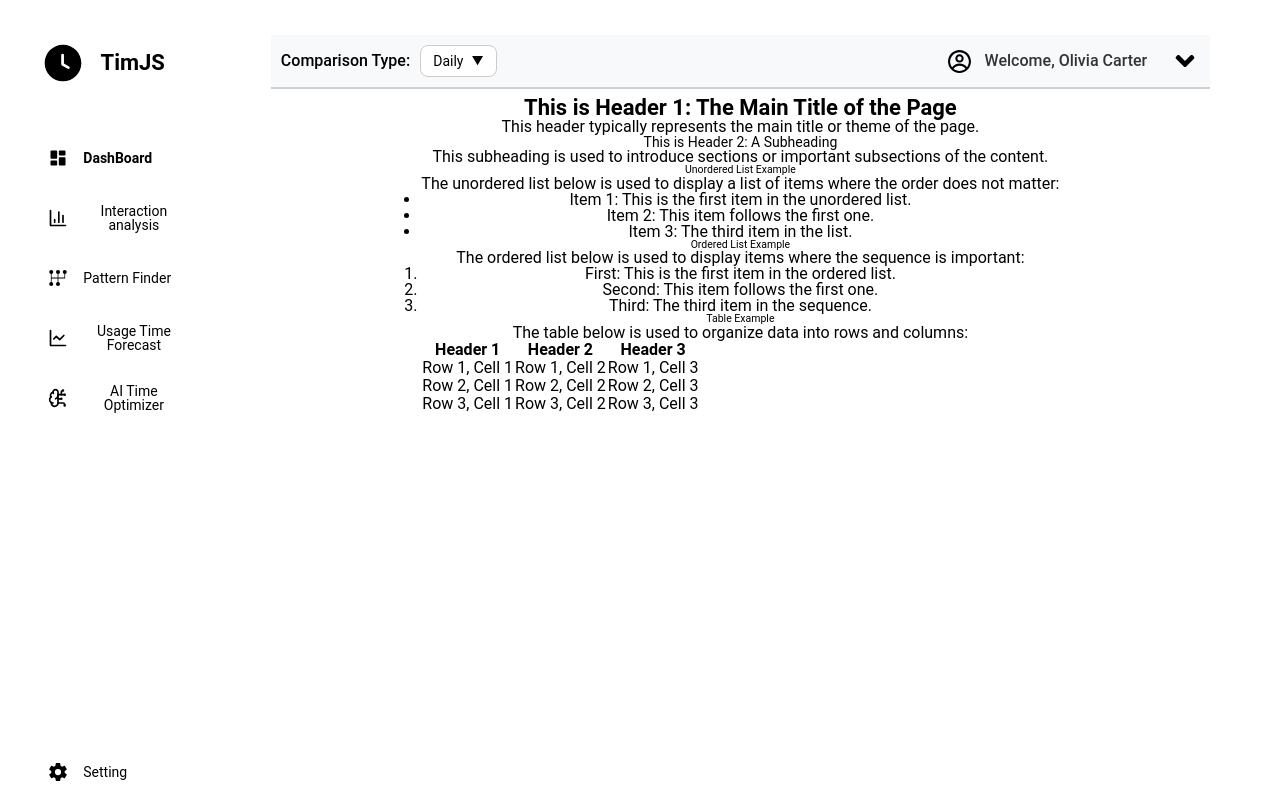
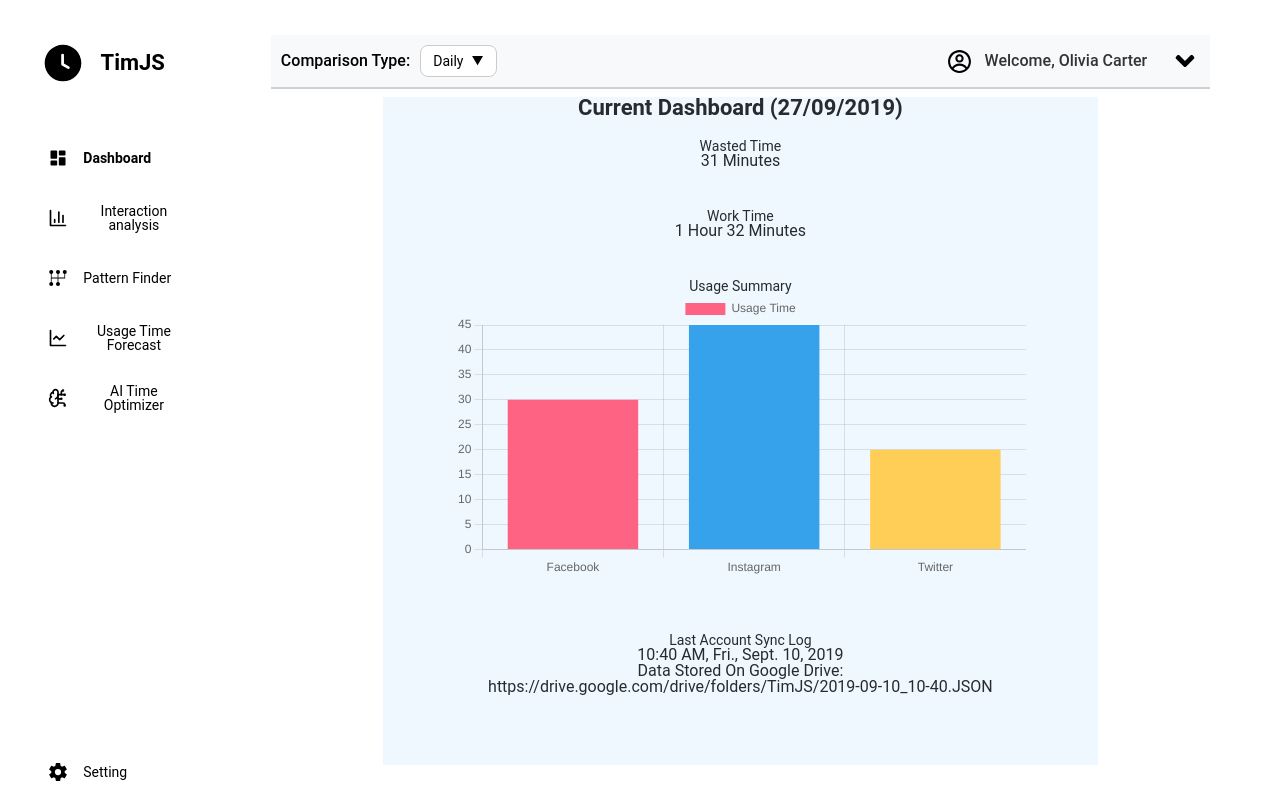
Before and after one commit to MohammedKamalAlsyd/TimJS, a React (Vite) app in the folder TimJS/: page /dashboard in a window 1280 px wide. Built offline with nearby package versions, Linux system fonts and the light colour scheme.

Commit message:
Fix Reference Warning in Header

```diff
--- a/TimJS/src/assets/components/Header.jsx
+++ b/TimJS/src/assets/components/Header.jsx
@@ -7,7 +7,6 @@
 const Header = () => {
   const [showDropdown, setShowDropdown] = useState(false);
   const dropdownRef = useRef(null); // Ref for dropdown
-  const iconRef = useRef(null); // Ref for FaAngleDown
 
   // Custom select dropdown states
   const [selectedOption, setSelectedOption] = useState('daily');
@@ -33,9 +32,7 @@
   const handleClickOutside = (event) => {
     if (
       dropdownRef.current &&
-      !dropdownRef.current.contains(event.target) &&
-      iconRef.current &&
-      !iconRef.current.contains(event.target)
+      !dropdownRef.current.contains(event.target)
     ) {
       setShowDropdown(false);
       setShowOptions(false);
@@ -75,7 +72,6 @@
         <CgProfile fontSize={'25px'} />
         <h2>Welcome, Olivia Carter</h2>
         <FaAngleDown
-          ref={iconRef}
           className={`dropdown-icon ${showDropdown ? 'dropdown-icon-active' : ''}`} // Rotate icon when active
           fontSize={'30px'}
           onClick={toggleDropdown}
--- a/TimJS/src/assets/components/Sidebar.jsx
+++ b/TimJS/src/assets/components/Sidebar.jsx
@@ -51,7 +51,7 @@
 
           <SidebarItem
             icon={RiDashboardFill}
-            title="DashBoard"
+            title="Dashboard"
             active={activeItem === '/dashboard'}
           />
 
--- /dev/null
+++ b/TimJS/src/assets/pages/HomePage.jsx
@@ -0,0 +1,76 @@
+import React from 'react';
+import styled from 'styled-components';
+import { Bar } from 'react-chartjs-2';
+import 'chart.js/auto';
+
+const PageContainer = styled.div`
+  font-family: Roboto, Inter, sans-serif;
+  color: #272B30;
+  text-align: center;
+  background-color: aliceblue;
+  height: 100vh;
+  display: flex;
+  flex-direction: column;
+  align-items: center;
+  overflow-y: auto;
+`;
+
+const Header = styled.h1`
+  font-size: 22px;
+  font-weight: 700;
+`;
+
+const SubHeader = styled.h2`
+  font-size: 14px;
+  font-weight: 400;
+`;
+
+const Section = styled.div`
+  width: 80%;
+  margin: 20px 0;
+`;
+
+const ChartContainer = styled.div`
+  width: 100%;
+  height: 300px;
+`;
+
+const data = {
+  labels: ['Facebook', 'Instagram', 'Twitter'],
+  datasets: [
+    {
+      label: 'Usage Time',
+      data: [30, 45, 20],
+      backgroundColor: ['#FF6384', '#36A2EB', '#FFCE56'],
+    },
+  ],
+};
+
+const HomePage = () => {
+  return (
+    <PageContainer>
+      <Header>Current Dashboard (27/09/2019)</Header>
+      <Section>
+        <SubHeader>Wasted Time</SubHeader>
+        <p>31 Minutes</p>
+      </Section>
+      <Section>
+        <SubHeader>Work Time</SubHeader>
+        <p>1 Hour 32 Minutes</p>
+      </Section>
+      <Section>
+        <SubHeader>Usage Summary</SubHeader>
+        <ChartContainer>
+          <Bar data={data} />
+        </ChartContainer>
+      </Section>
+      <Section>
+        <SubHeader>Last Account Sync Log</SubHeader>
+        <p>10:40 AM, Fri., Sept. 10, 2019</p>
+        <p>Data Stored On Google Drive: https://drive.google.com/drive/folders/TimJS/2019-09-10_10-40.JSON</p>
+      </Section>
+    </PageContainer>
+  );
+};
+
+export default HomePage;
--- a/TimJS/src/routes.jsx
+++ b/TimJS/src/routes.jsx
@@ -2,12 +2,13 @@
 import React from 'react';
 import {Route, Routes} from 'react-router-dom';
 import EmptyPage from './assets/pages/empty';
+import Dashboard from './assets/pages/HomePage';
 
 
 const routes = [
     {
         path: 'dashboard',
-        element: <EmptyPage/>,
+        element: <Dashboard/>,
     },
 ];
 
```
Also changed, not shown: package.json (added, +7 -0 lines), 1 other file (tests, documents, lock files or other folders).
